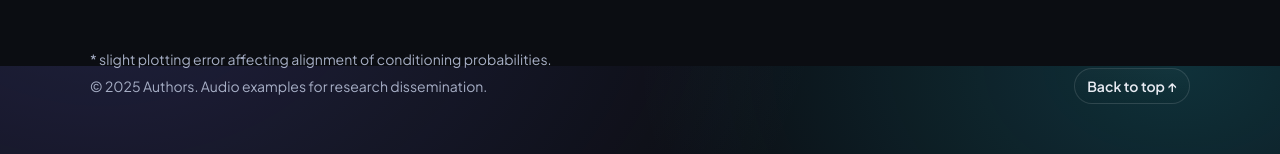
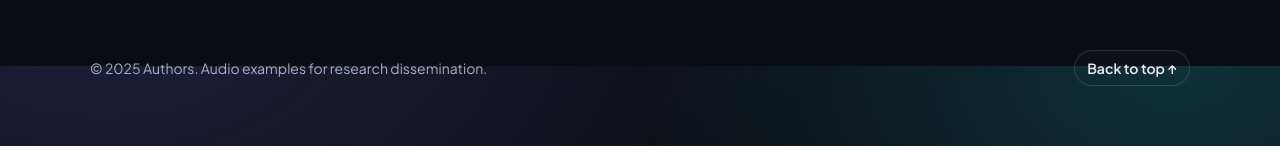
Before and after one commit to jhockman/jhockman.github.io, a plain HTML site: page index.html in a window 1280 px wide. Shown: the part 1534-1688 px from the top of the page. Drawn offline with Linux system fonts and the light colour scheme.

Commit message:
Update index.html

```diff
--- a/index.html
+++ b/index.html
@@ -254,9 +254,6 @@
 
     <footer class="container">
       <div style="display:flex; justify-content:space-between; gap:12px; align-items:center; flex-wrap:wrap;">
-        <span>* slight plotting error affecting alignment of conditioning probabilities.</span>
-      </div>
-      <div style="display:flex; justify-content:space-between; gap:12px; align-items:center; flex-wrap:wrap;">
         <span>© 2025 Authors. Audio examples for research dissemination.</span>
         <a class="pill" href="#top">Back to top ↑</a>
       </div>
```
